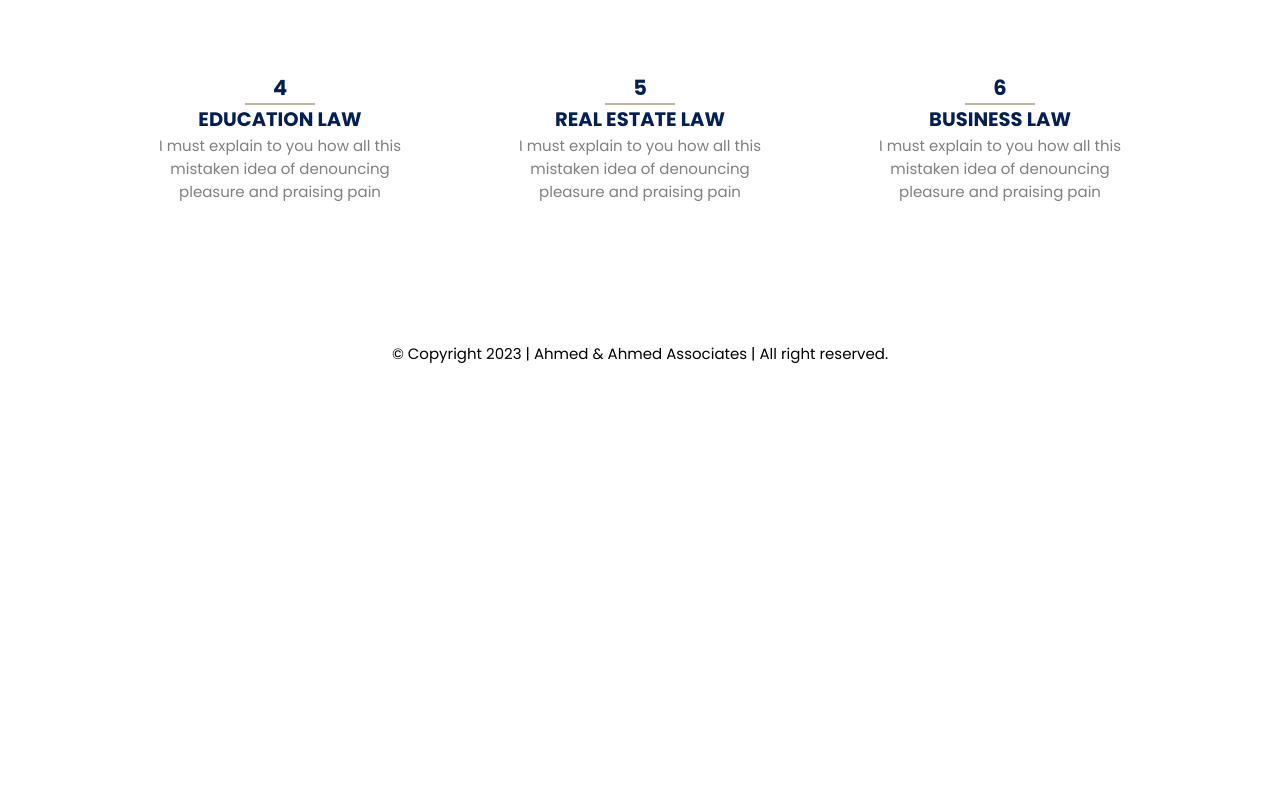
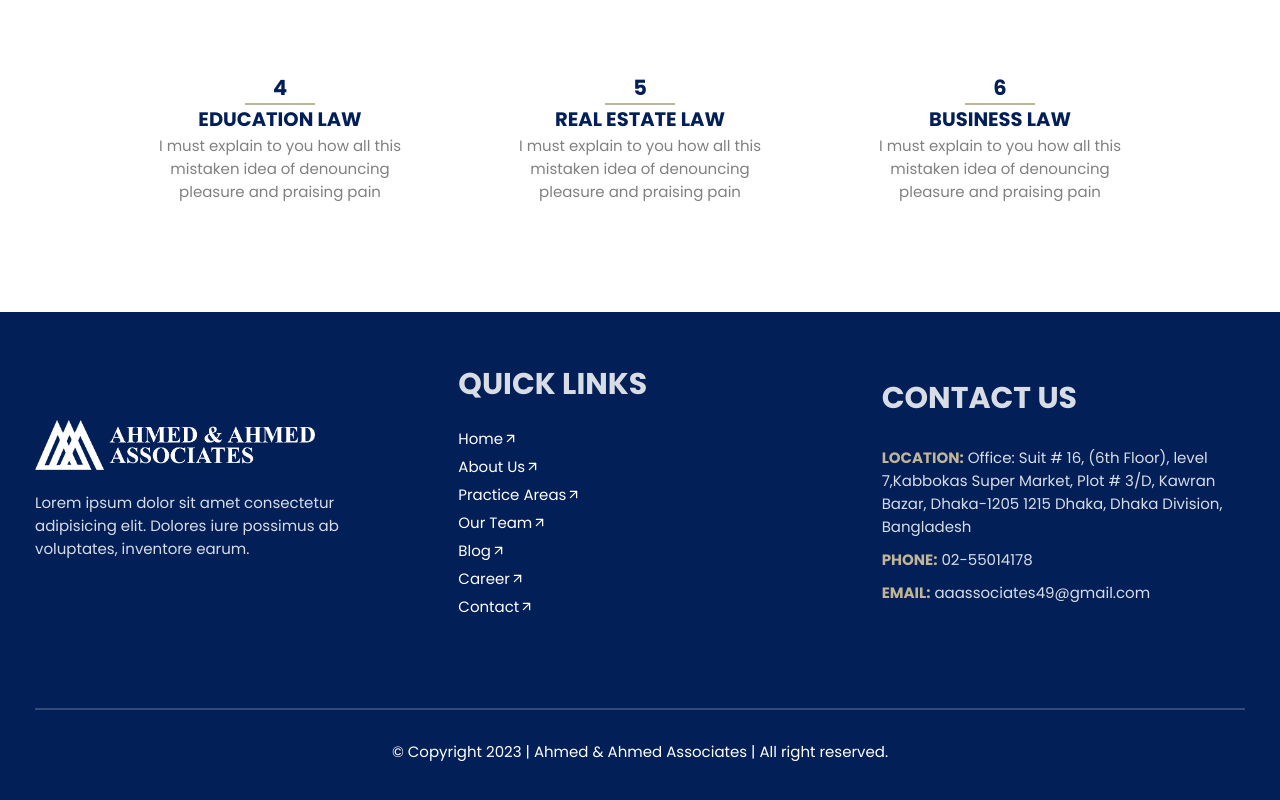
Before and after one commit to hamim2114/Ahmed-Associates, a React (Vite) app: page /practice-areas in a window 1280 px wide. Shown: the part 556-1356 px from the top of the page. Before the commit the page ends 951 px from the top, so only its background shows below. Built offline with nearby package versions, Linux system fonts and the light colour scheme; a web font is replaced by a local one.

Commit message:
footer info added

```diff
--- a/src/components/footer/Footer.jsx
+++ b/src/components/footer/Footer.jsx
@@ -1,9 +1,38 @@
+import { Link } from 'react-router-dom'
 import './Footer.scss'
+import { LuArrowUpRight } from 'react-icons/lu'
 
 const Footer = () => {
   return (
-    <div className="footer">
-      <span>© Copyright 2023 | Ahmed & Ahmed Associates | All right reserved.</span>
+    <div className="footer-main">
+      <div className="footer">
+        <div className="footer-top">
+          <div className="footer-info">
+            <img src="/ahmedwhite.png" alt="" />
+            <p>Lorem ipsum dolor sit amet consectetur adipisicing elit. Dolores iure possimus ab voluptates, inventore earum.</p>
+          </div>
+          <div className="footer-links">
+            <h1>Quick Links</h1>
+            <Link to='/' className="footer-link">Home <LuArrowUpRight /></Link>
+            <Link to='/about' className="footer-link">About Us <LuArrowUpRight /></Link>
+            <Link to='/practice-areas' className="footer-link">Practice Areas <LuArrowUpRight /></Link>
+            <Link to='/team' className="footer-link">Our Team <LuArrowUpRight /></Link>
+            <Link to='/blog' className="footer-link">Blog <LuArrowUpRight /></Link>
+            <Link to='/career' className="footer-link">Career <LuArrowUpRight /></Link>
+            <Link to='/contact' className="footer-link">Contact <LuArrowUpRight /></Link>
+          </div>
+          <div className="footer-contact">
+            <h1>Contact Us</h1>
+            <p><b>LOCATION:</b>  Office: Suit # 16, (6th Floor), level 7,Kabbokas Super Market, Plot # 3/D, Kawran Bazar, Dhaka-1205 1215 Dhaka, Dhaka Division, Bangladesh</p>
+            <span><b>PHONE:</b>  02-55014178</span>
+            <span><b>EMAIL:</b>  aaassociates49@gmail.com</span>
+          </div>
+        </div>
+        <hr />
+        <div className="footer-bottom">
+          <span>© Copyright 2023 | Ahmed & Ahmed Associates | All right reserved.</span>
+        </div>
+      </div>
     </div>
   )
 }
--- a/src/components/footer/Footer.scss
+++ b/src/components/footer/Footer.scss
@@ -1,13 +1,80 @@
 @import '../../global.scss';
 
+.footer-main{
+  background-color: $color-dark-blue;
+  padding: 20px;
   .footer {
     @include container;
     @include flex();
+    flex-direction: column;
     padding: 2rem 1rem;
-  span{
+    &-top{
+      @include flex();
+      gap: 60px;
+      color: #ffffffd8;
+      @include mobile {
+        flex-direction: column;
+        align-items: start;
+        gap: 30px;
+      }
+      .footer-info{
+        flex: 1;
+        img{
+          width: 280px;
+          margin-bottom: 1rem;
+        }
+        p{}
+      }
+      .footer-links{
+        display: flex;
+        flex-direction: column;
+        flex: 1;
+        gap: 5px;
+        h1{
+          margin-bottom: 1rem;
+          @include mobile {
+            margin-bottom: .5rem;
+          }
+        }
+        .footer-link{
+          text-decoration: none;
+          color: #fff;
+          @include flex(center, start);
+        }
+      }
+      .footer-contact{
+        flex: 1;
+        display: flex;
+        flex-direction: column;
+        gap: 10px;
+        b{
+          color: $color-yellow;
+        }
+        h1{
+          margin-bottom: 1rem;
+          @include mobile {
+            margin-bottom: .5rem;
+          }
+        }
+        p{}
+        span{}
+      }
+    }
+    &-bottom{
+      color: #fff;
+      margin-top: 2rem;
       @include tablet{
         padding: 0 0;
         text-align: center;
       }
     }
+    hr{
+      width: 100%;
+      margin-top: 6rem;
+      border: 1px solid #ffffff31;
+      @include mobile {
+        margin-top: 3rem;
       }
+    }
+  }
+}
--- a/src/components/practiceAreas/PracticeAreas.scss
+++ b/src/components/practiceAreas/PracticeAreas.scss
@@ -98,7 +98,6 @@
           color: gray;
           @include mobile {
             font-size: 13px;
-            text-align: start;
           }
         }
       }
```
Also changed, not shown: public/ahmedwhite.png (added). Lines whose indentation alone changed are shown as unchanged.
